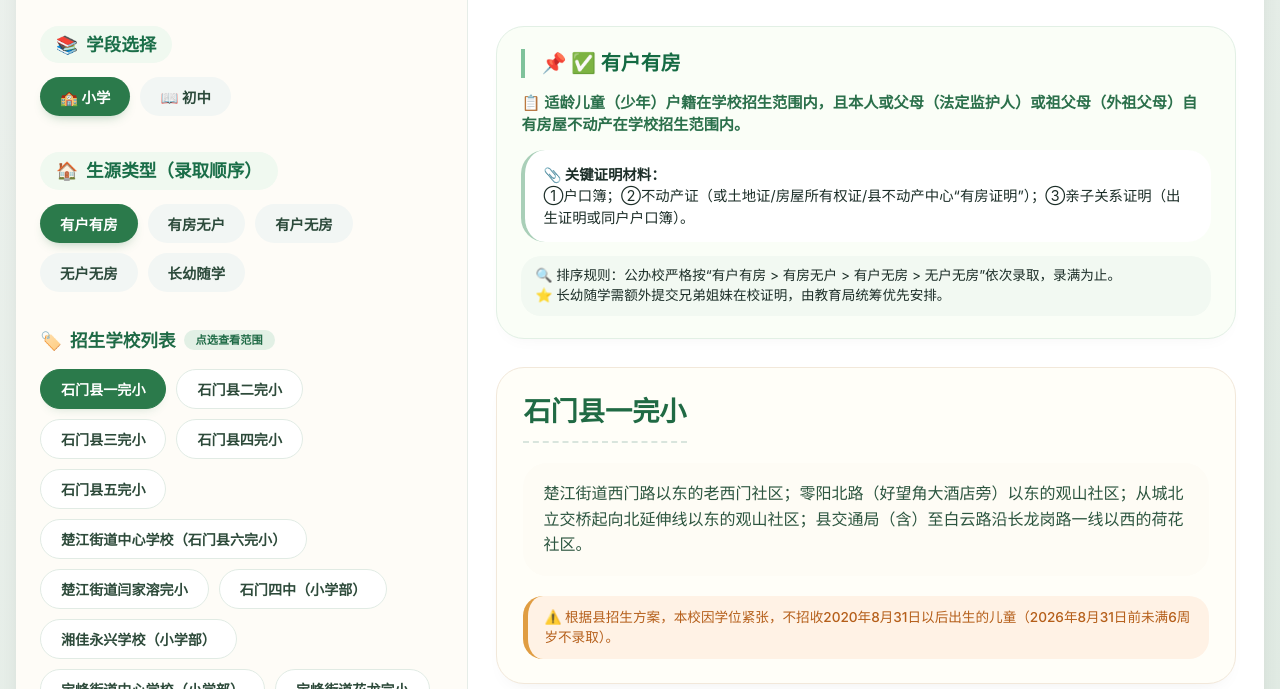
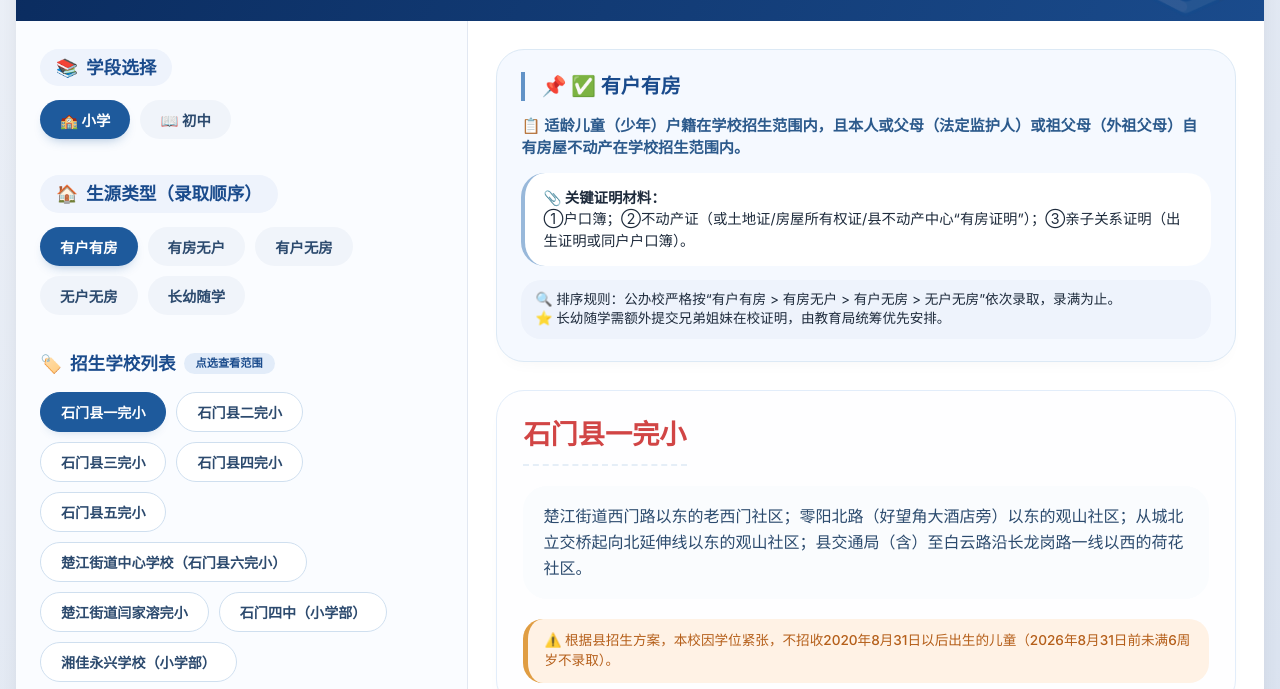
Before and after one commit to smzhaosheng/smzhaosheng, a plain HTML site: page index.html in a window 1280 px wide. Shown: the part 190-879 px from the top of the page. Drawn offline with Linux system fonts and the light colour scheme.

Commit message:
Add files via upload
招生政策

````diff
--- a/index.html
+++ b/index.html
@@ -1,9 +1,11 @@
+以下是按您的要求修改后的版本：整体配色改为蓝色基调，并将主要大标题（如页面主标题、学校名称等）设为红色。交互功能与移动端自动滚动体验保持不变。
+```html
 <!DOCTYPE html>
 <html lang="zh-CN">
 <head>
     <meta charset="UTF-8">
     <meta name="viewport" content="width=device-width, initial-scale=1.0, user-scalable=yes, viewport-fit=cover">
-    <title>石门县2026义务教育阳光招生 | 划片查询系统</title>
+    <title>石门县2026义务教育招生 | 划片查询系统</title>
     <link rel="preconnect" href="https://fonts.googleapis.com">
     <link rel="preconnect" href="https://fonts.gstatic.com" crossorigin>
     <link href="https://fonts.googleapis.com/css2?family=Inter:opsz,wght@14..32,300;14..32,400;14..32,500;14..32,600;14..32,700&display=swap" rel="stylesheet">
@@ -15,15 +17,14 @@
         }
 
         body {
-            background: linear-gradient(145deg, #eef3ef 0%, #e0ebe3 100%);
+            background: linear-gradient(145deg, #eef2f9 0%, #d9e2f0 100%);
             font-family: 'Inter', system-ui, -apple-system, 'Segoe UI', 'Roboto', sans-serif;
             padding: 20px 16px;
-            color: #1c2e28;
+            color: #1e2b3c;
             line-height: 1.45;
             font-size: 16px;
         }
 
-        /* 主容器 */
         .container {
             max-width: 1400px;
             margin: 0 auto;
@@ -31,12 +32,11 @@
             border-radius: 2rem;
             box-shadow: 0 20px 35px -12px rgba(0, 0, 0, 0.15);
             overflow: hidden;
-            transition: all 0.2s;
         }
 
-        /* 头部 */
+        /* 蓝色基调头部 */
         .header {
-            background: linear-gradient(115deg, #0f5538, #198155);
+            background: linear-gradient(115deg, #0a2b5e, #1a4b8c);
             padding: 28px 28px 24px;
             color: white;
             position: relative;
@@ -55,6 +55,7 @@
             font-weight: 700;
             letter-spacing: -0.3px;
             margin-bottom: 8px;
+            color: #ff5a5a;  /* 大标题红色 */
         }
         .header p {
             opacity: 0.9;
@@ -71,22 +72,19 @@
             margin-top: 14px;
         }
 
-        /* 双栏布局：桌面端两栏，移动端堆叠 */
         .main-content {
             display: flex;
             flex-wrap: wrap;
         }
 
-        /* 左侧面板：只保留选择控件 + 学校列表 */
         .control-panel {
             flex: 1.2;
             min-width: 280px;
-            background: #fefcf7;
-            border-right: 1px solid #e6ede8;
+            background: #fafcff;
+            border-right: 1px solid #e2e8f2;
             padding: 28px 24px;
         }
 
-        /* 右侧面板：类别说明 + 招生范围详情 */
         .info-panel {
             flex: 2.2;
             min-width: 280px;
@@ -94,7 +92,6 @@
             padding: 28px 28px;
         }
 
-        /* 选择组样式 */
         .select-group {
             margin-bottom: 36px;
         }
@@ -105,8 +102,8 @@
             display: flex;
             align-items: center;
             gap: 8px;
-            color: #1a6e48;
-            background: #f0f9f0;
+            color: #1a4b8c;
+            background: #eef3fc;
             padding: 6px 16px;
             border-radius: 40px;
             width: fit-content;
@@ -118,7 +115,7 @@
             margin-top: 8px;
         }
         .type-btn, .stage-btn {
-            background: #f2f6f4;
+            background: #f0f4fa;
             border: none;
             padding: 9px 20px;
             border-radius: 60px;
@@ -126,19 +123,18 @@
             font-weight: 600;
             cursor: pointer;
             transition: all 0.2s;
-            color: #2c4a3b;
+            color: #2c4a6e;
         }
         .type-btn.active, .stage-btn.active {
-            background: #2b7a4b;
+            background: #1e5a9c;
             color: white;
-            box-shadow: 0 6px 12px -6px rgba(43,122,75,0.4);
+            box-shadow: 0 6px 12px -6px rgba(30,90,156,0.4);
         }
-        /* 学校列表区域 */
         .school-list-title {
             font-weight: 700;
             margin: 28px 0 16px 0;
             font-size: 1.1rem;
-            color: #1e6a45;
+            color: #1a4b8c;
             display: flex;
             align-items: center;
             gap: 8px;
@@ -153,44 +149,43 @@
         }
         .school-item {
             background: #ffffff;
-            border: 1px solid #e1ebe4;
+            border: 1px solid #cfdfef;
             border-radius: 60px;
             padding: 9px 20px;
             font-size: 0.88rem;
             font-weight: 600;
             cursor: pointer;
             transition: all 0.2s;
-            color: #2d4a3a;
+            color: #2c4a6e;
         }
         .school-item.active {
-            background: #2b7a4b;
+            background: #1e5a9c;
             color: white;
-            border-color: #2b7a4b;
-            box-shadow: 0 6px 12px -8px rgba(43,122,75,0.3);
+            border-color: #1e5a9c;
+            box-shadow: 0 6px 12px -8px rgba(30,90,156,0.3);
         }
-        /* 右侧卡片样式 */
         .desc-card {
-            background: #fafef7;
+            background: #f5f9ff;
             border-radius: 28px;
             padding: 22px 24px;
             margin-bottom: 28px;
-            border: 1px solid #e2f0e5;
+            border: 1px solid #dce9f5;
             box-shadow: 0 8px 18px -10px rgba(0, 0, 0, 0.05);
         }
         .desc-card h4 {
             font-size: 1.25rem;
             font-weight: 700;
-            color: #146b43;
+            color: #1a4b8c;
             margin-bottom: 14px;
             display: flex;
             align-items: center;
             gap: 10px;
-            border-left: 4px solid #7fc29b;
+            border-left: 4px solid #6293c7;
             padding-left: 16px;
         }
         .desc-card .condition {
             font-weight: 600;
-            color: #2b704b;
+            color: #2c5a8c;
             margin: 12px 0 10px;
             font-size: 0.95rem;
         }
@@ -200,31 +195,32 @@
             border-radius: 24px;
             margin-top: 14px;
             font-size: 0.9rem;
-            border-left: 4px solid #a9cfb8;
+            border-left: 4px solid #98b8da;
             line-height: 1.5;
         }
         .range-container {
-            background: #fffef8;
+            background: #fefeff;
             border-radius: 28px;
             padding: 24px 26px;
-            border: 1px solid #f2e8da;
+            border: 1px solid #e2edfa;
             box-shadow: 0 10px 20px -12px rgba(0,0,0,0.08);
         }
+        /* 大字体红色：学校名称红色 */
         .school-name-lg {
             font-size: 1.7rem;
             font-weight: 800;
-            color: #206a44;
+            color: #d14545;
             margin-bottom: 12px;
-            border-bottom: 2px dashed #d9e5dd;
+            border-bottom: 2px dashed #e5eef7;
             padding-bottom: 10px;
             display: inline-block;
         }
         .range-text {
             font-size: 1rem;
             line-height: 1.6;
-            color: #2c553f;
+            color: #2c4b6e;
             white-space: pre-wrap;
-            background: #fefcf5;
+            background: #fafcfe;
             padding: 18px 20px;
             border-radius: 24px;
             margin-top: 8px;
@@ -240,24 +236,24 @@
             font-weight: 500;
         }
         .info-note {
-            background: #eef4f0;
+            background: #eef4fc;
             border-radius: 24px;
             padding: 16px 20px;
             font-size: 0.85rem;
-            color: #195e3f;
+            color: #1f4d7a;
             margin-top: 28px;
             line-height: 1.5;
         }
         footer {
-            background: #f9fbf8;
-            border-top: 1px solid #e0ede5;
+            background: #f8fafd;
+            border-top: 1px solid #e2ebf3;
             padding: 18px 28px;
             font-size: 0.75rem;
-            color: #5c7b6a;
+            color: #5c7c9e;
             text-align: center;
         }
 
-        /* 📱 移动端优化（堆叠布局 & 按钮触及优化） */
+        /* 📱 移动端优化：自动滚动 */
         @media (max-width: 780px) {
             body {
                 padding: 12px 12px;
@@ -267,7 +263,7 @@
             }
             .control-panel {
                 border-right: none;
-                border-bottom: 1px solid #e6ede8;
+                border-bottom: 1px solid #e2eaf2;
                 padding: 24px 20px;
             }
             .info-panel {
@@ -295,6 +291,7 @@
             }
             .header h1 {
                 font-size: 1.6rem;
+                color: #ff5a5a;
             }
         }
         button {
@@ -308,12 +305,12 @@
 <body>
 <div class="container">
     <div class="header">
-        <h1>🌿 石门县2026年核心城区义务教育学校招生生源类型和划片招生范围</h1>
+        <h1>🌿 石门县2026年城区义务教育学校招生政策</h1>
         <p>阳光划片 · 生源类别 · 一键查询</p>
         <div class="badge">📖 依据《石门县2026年义务教育学校招生工作方案》</div>
     </div>
     <div class="main-content">
-        <!-- 左侧面板：仅选择控件 + 学校列表 -->
+        <!-- 左侧面板：选择控件 + 学校列表 -->
         <div class="control-panel">
             <div class="select-group">
                 <div class="select-label"><span>📚</span> 学段选择</div>
@@ -335,7 +332,7 @@
             </div>
 
             <div class="school-list-title">
-                <span>🏷️</span> 招生学校列表 <span style="font-size:0.7rem; background:#e2f0e5; padding:2px 12px; border-radius:60px;">点选查看范围</span>
+                <span>🏷️</span> 招生学校列表 <span style="font-size:0.7rem; background:#e2ecf9; padding:2px 12px; border-radius:60px;">点选查看范围</span>
             </div>
             <div id="schoolListContainer" class="school-grid scrollable">
                 <!-- 动态学校按钮 -->
@@ -408,7 +405,7 @@
         { name: "澧斓学校（初中部）", range: "民办学校：以城区初中学校招生片区生源为主；生源不足时可面向全县各农村乡镇学校招生。超员摇号，须签订承诺书。" }
     ];
 
-    // 类别说明与材料（符合政策）
+    // 类别说明与材料
     const categoryDetails = {
         yhyf: { title: "✅ 有户有房", condition: "适龄儿童（少年）户籍在学校招生范围内，且本人或父母（法定监护人）或祖父母（外祖父母）自有房屋不动产在学校招生范围内。", materials: "①户口簿；②不动产证（或土地证/房屋所有权证/县不动产中心“有房证明”）；③亲子关系证明（出生证明或同户户口簿）。" },
         yfwh: { title: "🏠 有房无户", condition: "适龄儿童户籍不在学校招生范围内，但本人或父母（法定监护人）或祖父母（外祖父母）自有的房屋不动产在学校招生范围内。", materials: "①户口簿；②不动产证（或土地证/有房证明）；③亲子关系证明。" },
@@ -436,6 +433,16 @@
         return null;
     }
 
+    // 检测移动端并滚动到右侧信息面板（所点即所见）
+    function scrollToInfoPanelIfMobile() {
+        if (window.innerWidth <= 780) {
+            const infoPanel = document.querySelector('.info-panel');
+            if (infoPanel) {
+                infoPanel.scrollIntoView({ behavior: 'smooth', block: 'start' });
+            }
+        }
+    }
+
     // 渲染学校列表
     function renderSchoolList() {
         const container = document.getElementById("schoolListContainer");
@@ -460,6 +467,8 @@
                 btn.classList.add("active");
                 currentSchool = school;
                 updateSchoolRangeDisplay();
+                // 手机端自动滚动到右侧范围区
+                scrollToInfoPanelIfMobile();
             });
             container.appendChild(btn);
         });
@@ -496,7 +505,7 @@
                 <div class="material-list">
                     <strong>📎 关键证明材料：</strong><br>${detail.materials.replace(/\n/g, '<br>')}
                 </div>
-                <div style="margin-top: 14px; font-size:0.85rem; background:#f2f9f2; padding:10px 14px; border-radius:20px;">
+                <div style="margin-top: 14px; font-size:0.85rem; background:#eef3fc; padding:10px 14px; border-radius:20px;">
                 🔍 排序规则：公办校严格按“有户有房 > 有房无户 > 有户无房 > 无户无房”依次录取，录满为止。<br>
                 ⭐ 长幼随学需额外提交兄弟姐妹在校证明，由教育局统筹优先安排。
                 </div>
@@ -513,6 +522,8 @@
         });
         currentCategory = catKey;
         updateCategoryExplanation();
+        // 手机端自动滚动到右侧说明区域
+        scrollToInfoPanelIfMobile();
     }
 
     function setActiveStage(stage) {
@@ -524,8 +535,9 @@
         const schools = getSchoolListByStage(currentStage);
         currentSchool = schools.length ? schools[0] : null;
         renderSchoolList();
-        // 重新渲染后确保说明区域不受影响
+        // 切换学段后右侧需要更新类别说明（不变但刷新）且滚动到右侧
         updateCategoryExplanation();
+        scrollToInfoPanelIfMobile();
     }
 
     function bindEvents() {
@@ -551,3 +563,4 @@
 </script>
 </body>
 </html>
+```
````
